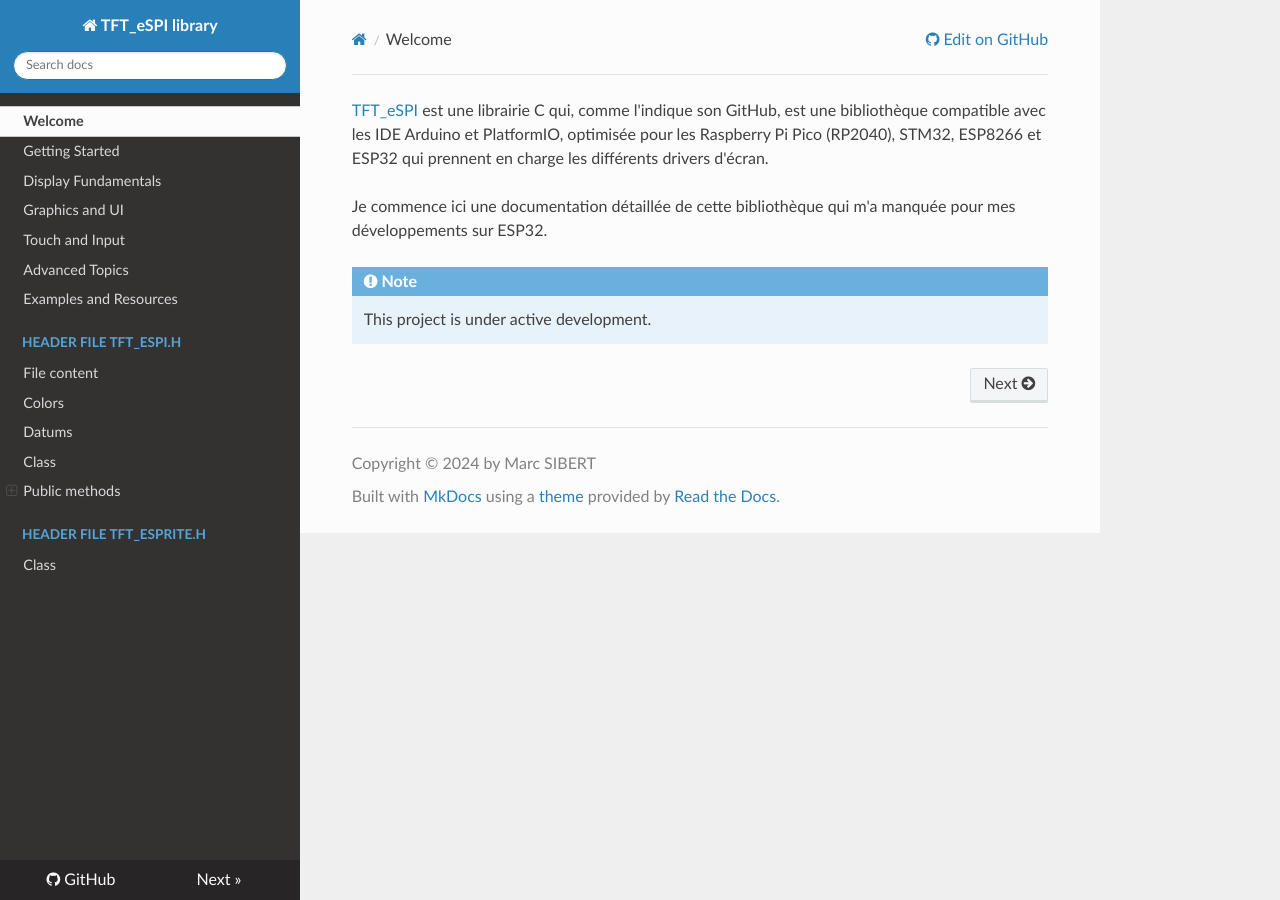
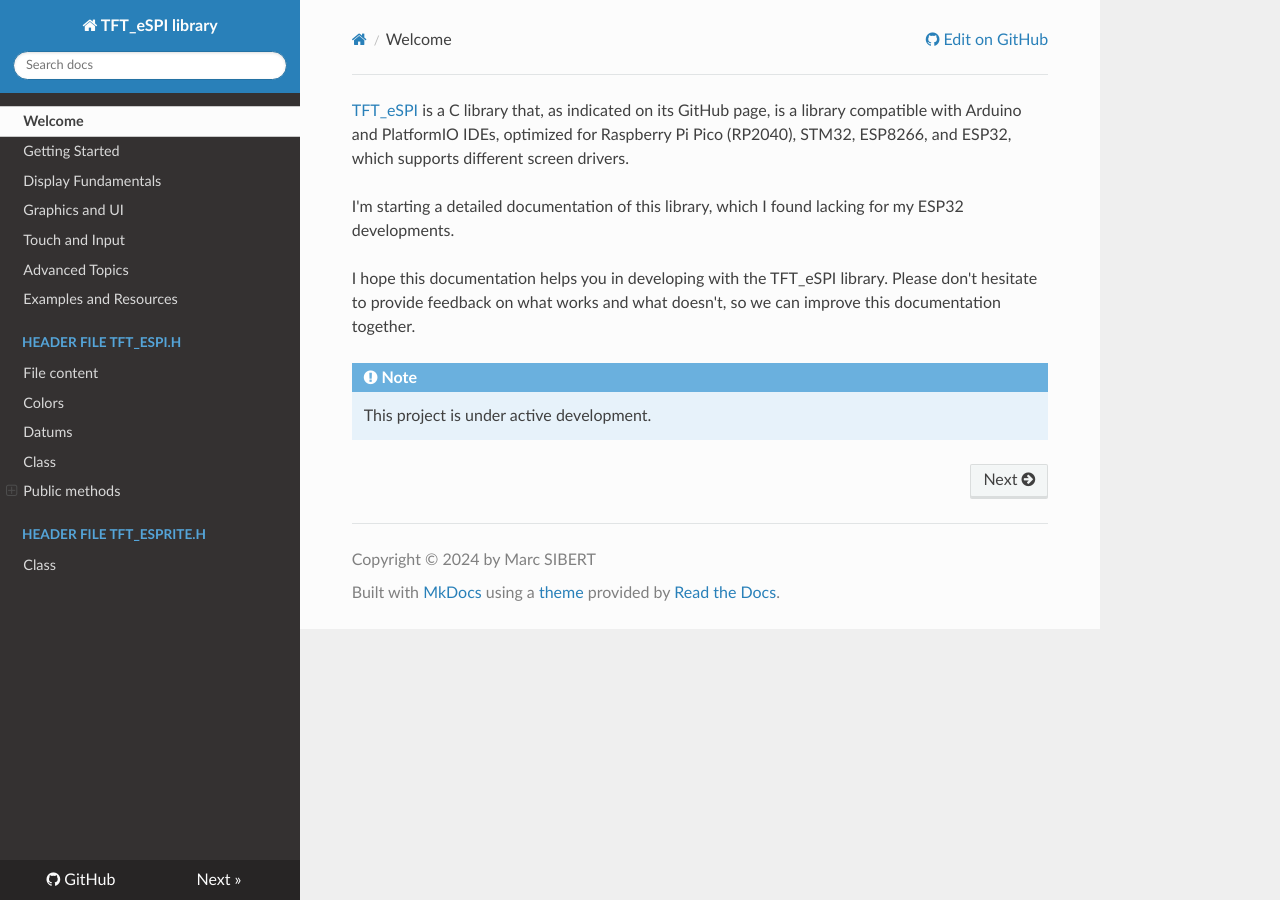
Before and after one commit to Marcussacapuces91/doc-TFT_eSPI, an MkDocs documentation site: the page built from docs/index.md, in a window 1280 px wide. Built offline with MkDocs 1.6.1, drawn with Linux system fonts in a browser that asks for light colours; nearby versions of some CDN libraries.

Commit message:
Translate to english

```diff
--- a/docs/index.md
+++ b/docs/index.md
@@ -2,12 +2,14 @@
 title: Welcome to TFT_eSPI's documentation!
 ---
 
-[TFT_eSPI](https://github.com/Bodmer/TFT_eSPI) est une librairie C qui, comme l'indique son GitHub, est
-une bibliothèque compatible avec les IDE Arduino et PlatformIO, optimisée pour les Raspberry Pi Pico (RP2040),
-STM32, ESP8266 et ESP32 qui prennent en charge les différents drivers d'écran.
+[TFT_eSPI](https://github.com/Bodmer/TFT_eSPI) is a C library that, as indicated on its GitHub page, is a library
+compatible with Arduino and PlatformIO IDEs, optimized for Raspberry Pi Pico (RP2040), STM32, ESP8266, and ESP32, which
+supports different screen drivers.
 
-Je commence ici une documentation détaillée de cette bibliothèque qui m'a manquée pour mes développements sur ESP32.
+I'm starting a detailed documentation of this library, which I found lacking for my ESP32 developments.
+
+I hope this documentation helps you in developing with the TFT_eSPI library. Please don't hesitate to provide feedback
+on what works and what doesn't, so we can improve this documentation together.
 
 !!! note
-
     This project is under active development.
```
